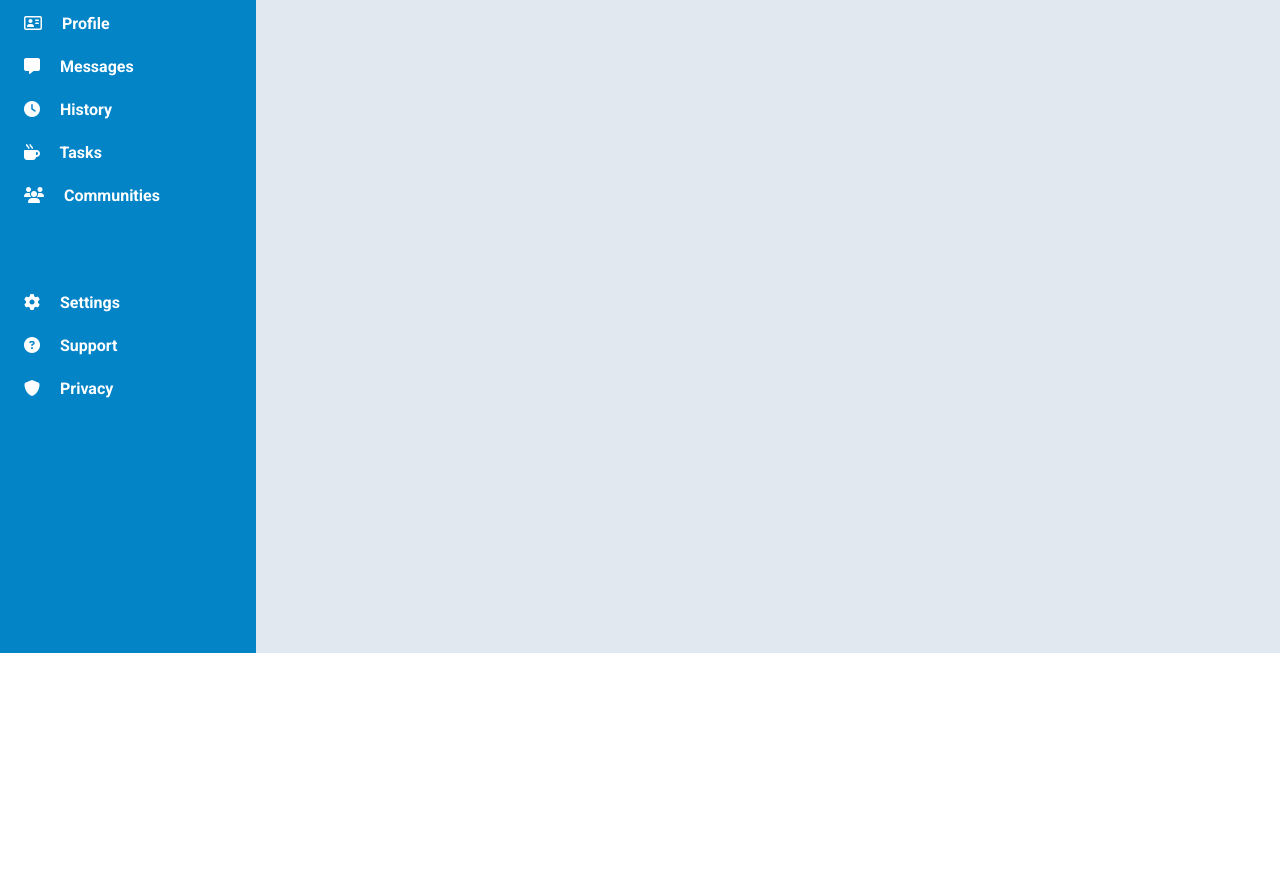
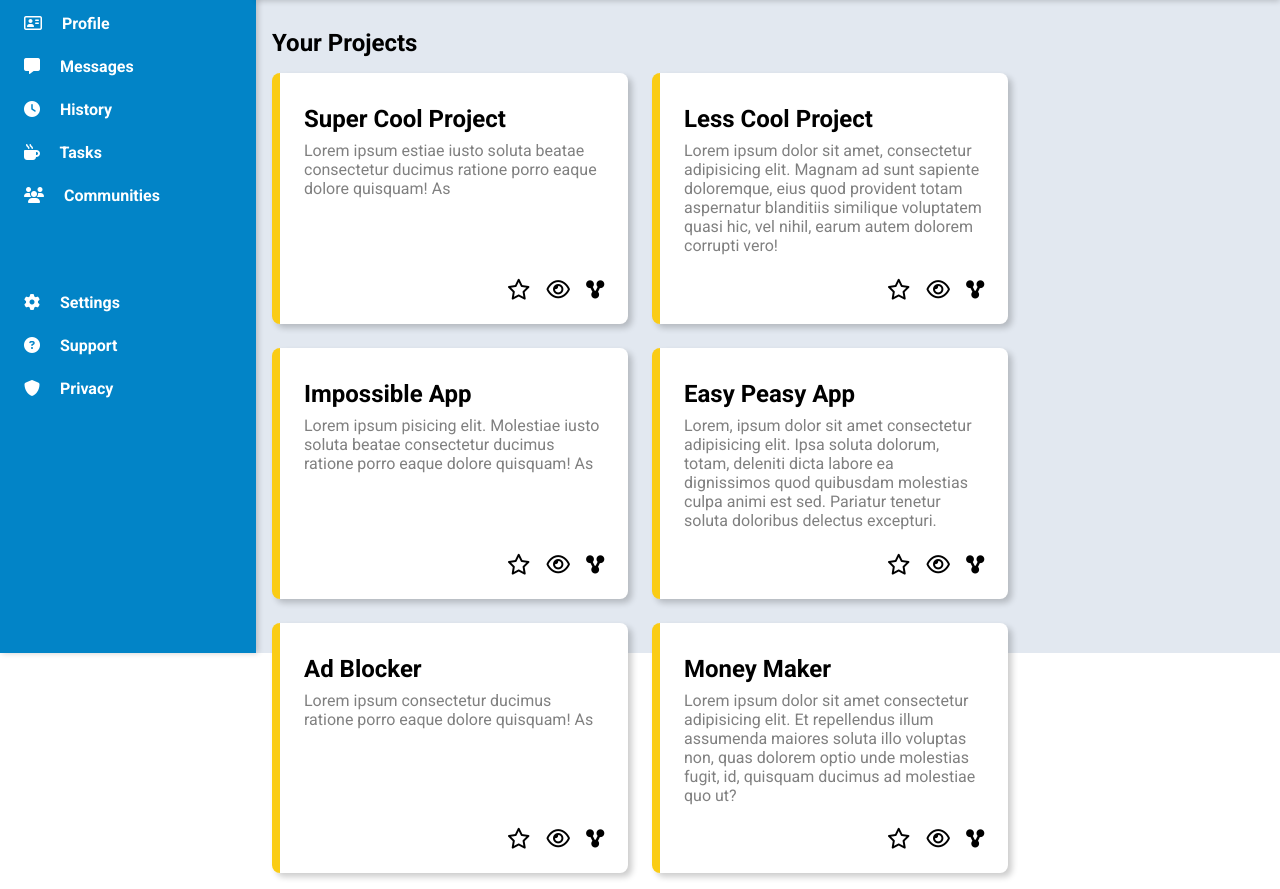
Before and after one commit to linkobe824/project-admin-dashboard, a plain HTML site: page index.html in a window 1280 px wide. Shown: the part 147-1036 px from the top of the page. Before the commit the page ends 800 px from the top, so only its background shows below. Drawn offline with Linux system fonts and the light colour scheme.

Commit message:
add main-projects

```diff
--- a/index.html
+++ b/index.html
@@ -102,7 +102,83 @@
         </a>
       </li>
     </nav>
-    <main class="main"></main>
+    <main class="main">
+      <div class="projects">
+        <h2>Your Projects</h2>
+        <ul class="cards">
+          <li class="card">
+            <div class="info">
+              <p>Super Cool Project</p>
+              <p>Lorem ipsum estiae iusto soluta beatae consectetur ducimus ratione porro eaque dolore quisquam! As</p>
+            </div>
+            <div class="icons">
+              <i class="fa-regular fa-star"></i>
+              <i class="fa-regular fa-eye"></i>
+              <i class="fa-solid fa-share-nodes fa-rotate-270"></i>
+            </div>
+          </li>
+          <li class="card">
+            <div class="info">
+              <p>Less Cool Project</p>
+              <p>Lorem ipsum dolor sit amet, consectetur adipisicing elit. Magnam ad sunt sapiente doloremque, eius quod provident totam aspernatur blanditiis similique voluptatem quasi hic, vel nihil, earum autem dolorem corrupti vero!</p>
+            </div>
+            <div class="icons">
+              <i class="fa-regular fa-star"></i>
+              <i class="fa-regular fa-eye"></i>
+              <i class="fa-solid fa-share-nodes fa-rotate-270"></i>
+            </div>
+          </li>
+          <li class="card">
+            <div class="info">
+              <p>Impossible App</p>
+              <p>Lorem ipsum pisicing elit. Molestiae iusto soluta beatae consectetur ducimus ratione porro eaque dolore quisquam! As</p>
+            </div>
+            <div class="icons">
+              <i class="fa-regular fa-star"></i>
+              <i class="fa-regular fa-eye"></i>
+              <i class="fa-solid fa-share-nodes fa-rotate-270"></i>
+            </div>
+          </li>
+          <li class="card">
+            <div class="info">
+              <p>Easy Peasy App</p>
+              <p>Lorem, ipsum dolor sit amet consectetur adipisicing elit. Ipsa soluta dolorum, totam, deleniti dicta labore ea dignissimos quod quibusdam molestias culpa animi est sed. Pariatur tenetur soluta doloribus delectus excepturi.</p>
+            </div>
+            <div class="icons">
+              <i class="fa-regular fa-star"></i>
+              <i class="fa-regular fa-eye"></i>
+              <i class="fa-solid fa-share-nodes fa-rotate-270"></i>
+            </div>
+          </li>
+          <li class="card">
+            <div class="info">
+              <p>Ad Blocker</p>
+              <p>Lorem ipsum consectetur ducimus ratione porro eaque dolore quisquam! As</p>
+            </div>
+            <div class="icons">
+              <i class="fa-regular fa-star"></i>
+              <i class="fa-regular fa-eye"></i>
+              <i class="fa-solid fa-share-nodes fa-rotate-270"></i>
+            </div>
+          </li>
+          <li class="card">
+            <div class="info">
+              <p>Money Maker</p>
+              <p>Lorem ipsum dolor sit amet consectetur adipisicing elit. Et repellendus illum assumenda maiores soluta illo voluptas non, quas dolorem optio unde molestias fugit, id, quisquam ducimus ad molestiae quo ut?</p>
+            </div>
+            <div class="icons">
+              <i class="fa-regular fa-star"></i>
+              <i class="fa-regular fa-eye"></i>
+              <i class="fa-solid fa-share-nodes fa-rotate-270"></i>
+            </div>
+          </li>
+        </ul>
+      </div>
+      <div class="quick-news">
+        <div class="annoucements"></div>
+        <div class="trendings"></div>
+      </div>
+    </main>
   </div>
 </body>
 </html>
--- a/style.css
+++ b/style.css
@@ -41,6 +41,8 @@ a {
   display: grid;
   grid-template-columns: 2fr 1fr;
   grid-template-rows: 1fr 1fr;
+  box-shadow: 0 4px 6px rgb(0, 0, 0, .2);
+  z-index: 1;
 }
 
 .header .search {
@@ -65,7 +67,7 @@ a {
 .header .profile {
   display: flex;
   align-items: center;
-  justify-content: flex-end;
+  justify-content: center;
   gap: 2rem;
   padding: 0 5rem;
 }
@@ -142,6 +144,8 @@ a {
   display: grid;
   grid-template-rows: auto auto auto 1fr;
   gap: 4rem;
+  box-shadow: 2px 0 6px rgb(0, 0, 0, .2);
+  z-index: 0;
 }
 
 .sidebar .logo {
@@ -179,4 +183,45 @@ a {
 .main {
   grid-area: main;
   background-color: var(--grey);
+  display: grid;
+  grid-template-columns: 3fr 1fr;
 }
+.main .projects {
+  padding: 2rem 1rem 1rem 1rem;
+}
+.main .projects .cards {
+  margin-top: 1rem;
+  display: grid;
+  grid-template-columns: repeat(auto-fit, minmax(300px, 1fr));
+  grid-auto-rows: 1fr;
+  gap: 1.5rem;
+}
+
+.main .projects .card{
+  border-left: 0.5rem solid var(--orange);
+  padding: 2rem 1.5rem;
+  display: grid;
+  grid-template-rows: 80% 20%;
+  gap: 1rem;
+  background-color: white;
+  border-radius: 8px;
+  box-shadow: 4px 4px 6px rgba(0, 0, 0, 0.2);
+}
+
+.main .projects .card p:first-child {
+  font-size: 1.5rem;
+  font-weight: bold;
+  margin-bottom: .5rem;
+}
+
+.main .projects .card p:last-child {
+  color: gray;
+}
+
+.main .projects .icons {
+  display: flex;
+  gap: 1rem;
+  align-items: center;
+  justify-content: flex-end;
+  font-size: 1.3rem;
+}
```
